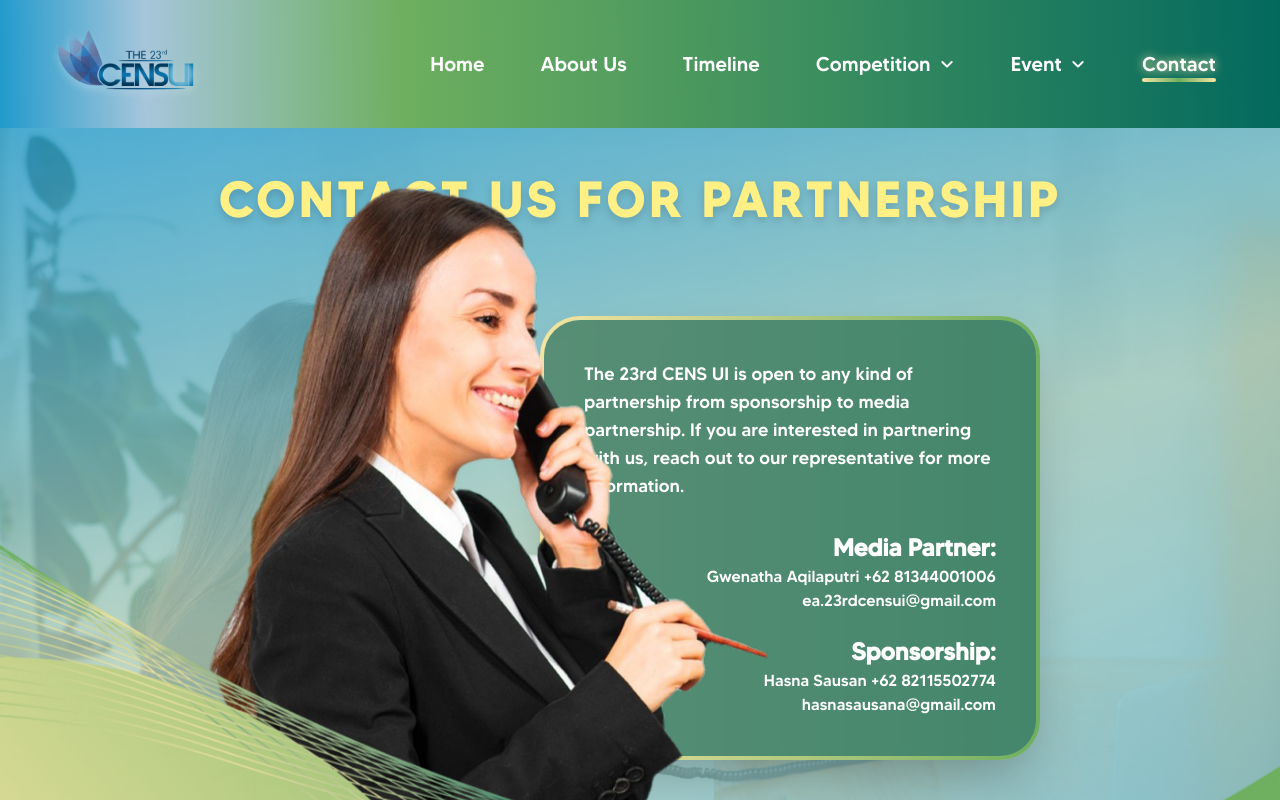
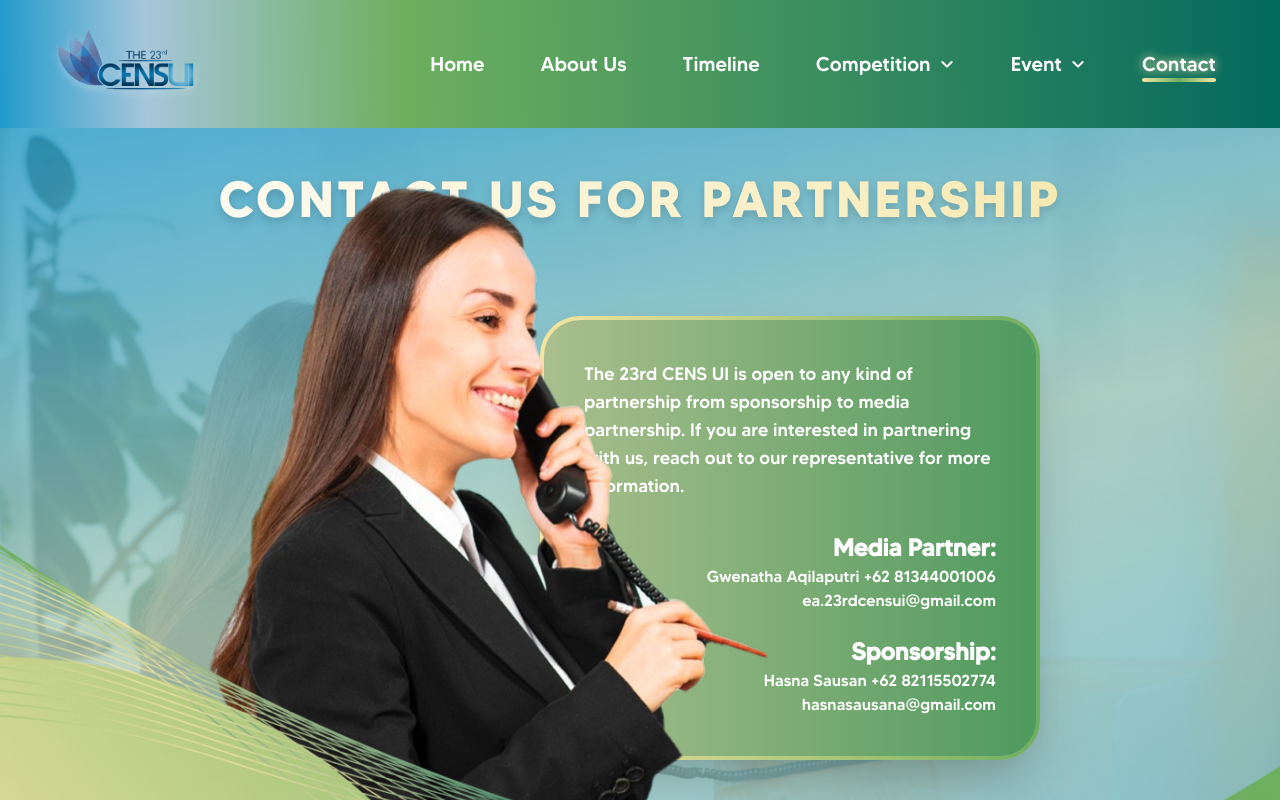
Before and after one commit to Optimasys/cens-ui, a Next.js app: page /contact in a window 1280 px wide. Shown: the top 800 px of the page. Built offline with nearby package versions, Linux system fonts and the light colour scheme.

Commit message:
feat: contact us revise card

```diff
--- a/app/(pages)/contact/page.tsx
+++ b/app/(pages)/contact/page.tsx
@@ -2,29 +2,33 @@
 
 export default function ContactPage() {
   return (
-    <section className="relative min-h-screen w-full overflow-hidden text-white">
+    <section
+      className="relative min-h-screen w-full text-white bg-cover bg-center bg-no-repeat"
+      style={{ backgroundImage: "url('/images/bg-contact.png')" }}
+    >
 
-      {/* ===== BACKGROUND ===== */}
-      <Image
-        src="/images/bg-contact.png"
-        alt="bg"
-        fill
-        priority
-        className="object-cover -z-10"
-      />
 
-      {/* ===== TITLE ===== */}
-      <h1 className="text-center pt-12 text-5xl font-extrabold tracking-widest text-yellow-200 drop-shadow-lg tracking-[0.2em]">
+      {/* TITLE */}
+      <h1 className="text-center pt-12 text-5xl font-extrabold tracking-widest bg-gradient-to-r from-white to-[#F4E5A2] bg-clip-text text-transparent drop-shadow-lg tracking-[0.2em]">
         CONTACT US FOR PARTNERSHIP
       </h1>
 
-      {/* ===== CARD CONTAINER ONLY ===== */}
+      {/* CARD CONTAINER ONLY */}
       <div className="relative max-w-7xl mx-auto h-[600px] -translate-y-0">
 
         {/* CARD */}
         <div className="absolute right-60 top-23 w-[500px] z-10">
-          <div className="p-[4px] rounded-[40px] bg-gradient-to-r from-[#F4E5A2] to-[#6EAF5F] shadow-2xl">
-            <div className="bg-[#3C7F6E]/85 backdrop-blur-sm rounded-[36px] p-10">
+          <div className="p-[4px] rounded-[40px] bg-gradient-to-r from-[#F4E5A2] to-[#6EAF5F] backdrop-blur-xl shadow-2xl">
+
+          {/* GLASS CARD */}
+          <div
+            className="
+              bg-[#03695E]/30
+              rounded-[36px]
+              p-10
+              text-white
+            "
+          >
             <p className="mb-8 text-lg">
               The 23rd CENS UI is open to any kind of partnership from sponsorship to media partnership.
               If you are interested in partnering with us, reach out to our representative for more information.
@@ -42,7 +46,7 @@
         </div>
       </div>
 
-      {/* ===== WOMAN (GLOBAL LAYER) ===== */}
+      {/* WOMAN CP */}
       <Image
         src="/images/cp-woman.png"
         alt="woman"
@@ -51,7 +55,7 @@
         className="absolute left-52 bottom-20 z-20"
       />
 
-      {/* ===== WAVE ===== */}
+      {/* WAVE */}
       <div className="absolute bottom-0 left-0 w-full h-[1000px] z-50 pointer-events-none">
       <Image
         src="/images/cp-green-layer.png"
```
